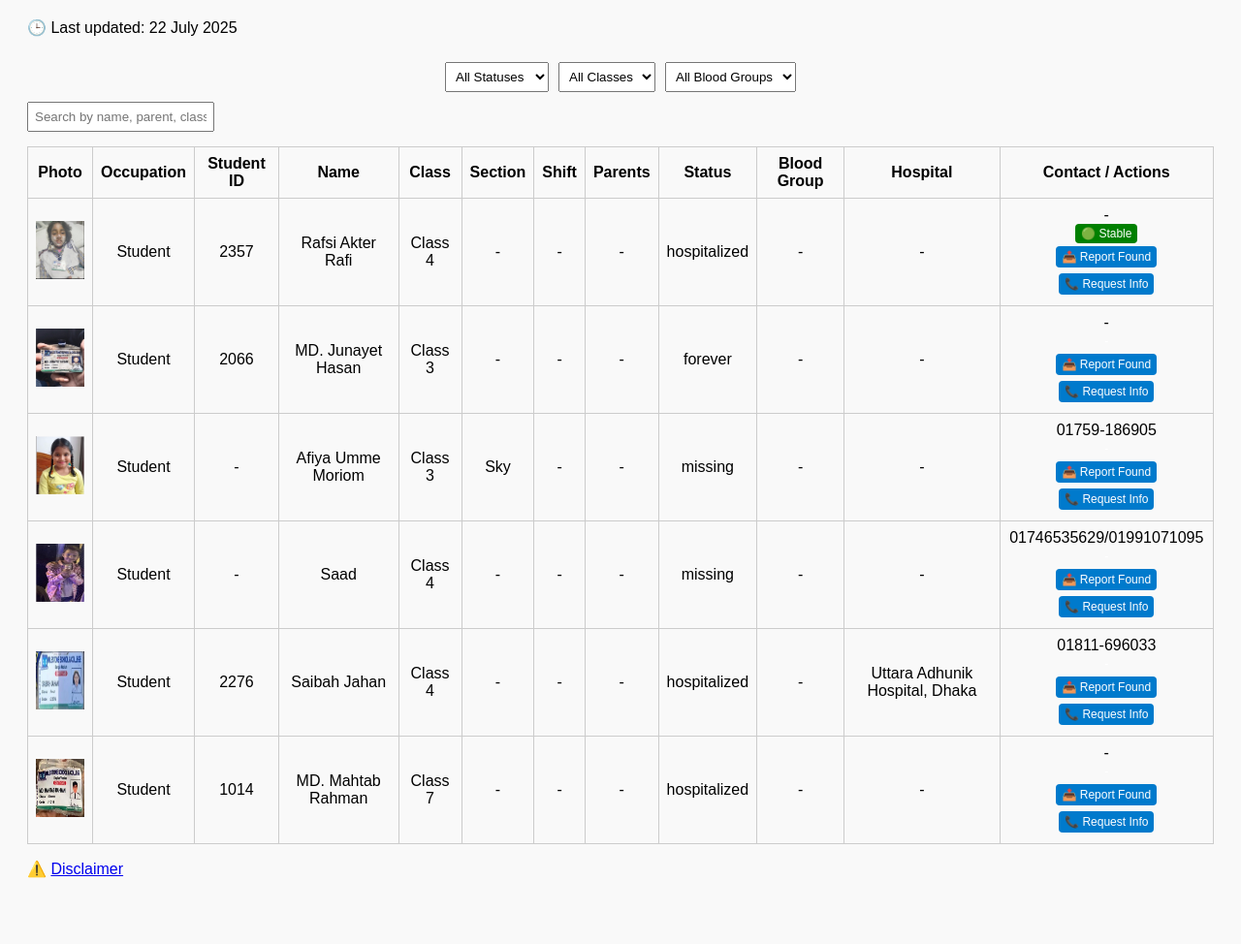
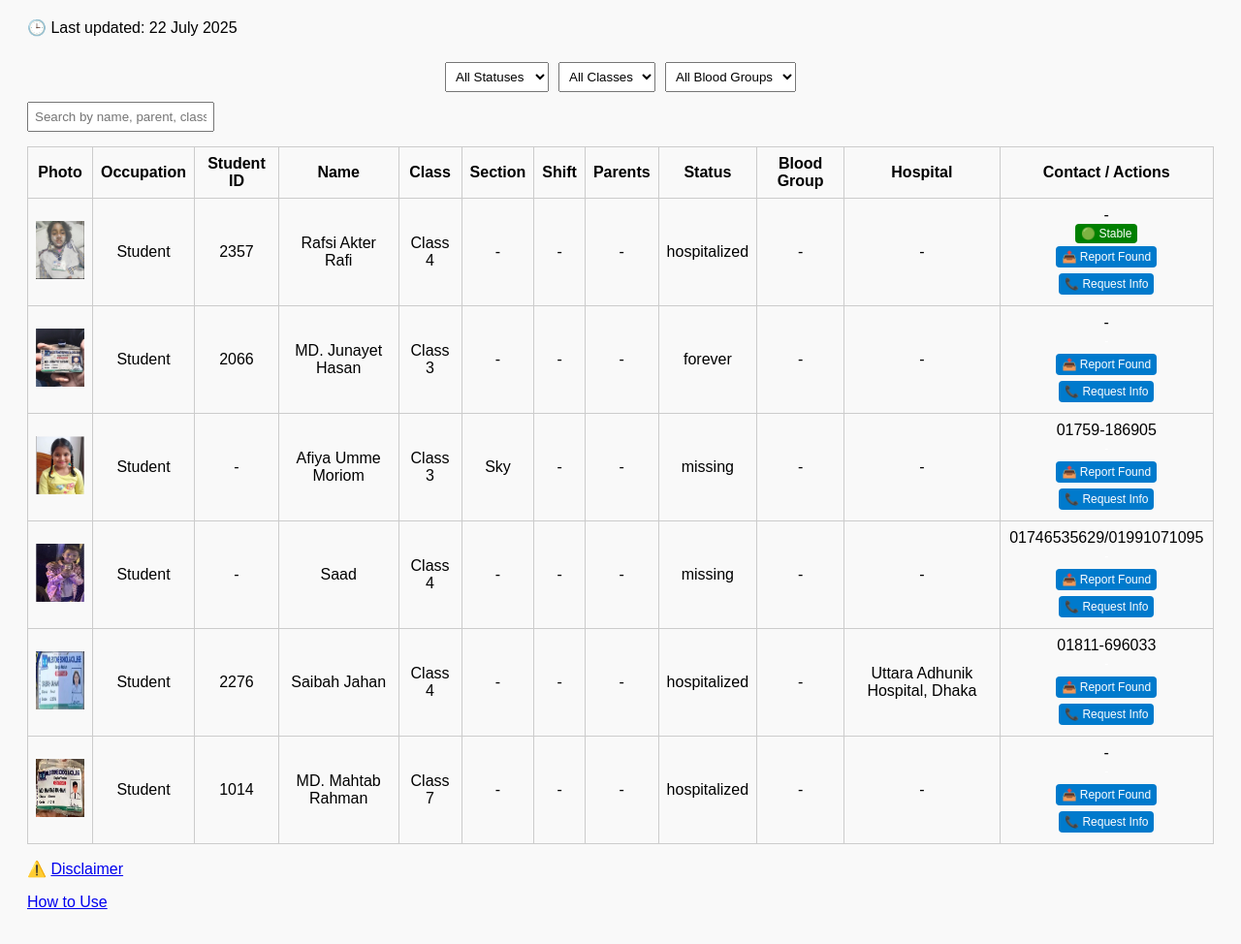
Before and after one commit to msc-tragedy/msc-tragedy, a plain HTML site: page index.html in a window 1280 px wide. Shown: the part 90-1064 px from the top of the page at 97% size. Before the commit the page ends 1040 px from the top, so only its background shows below. Drawn offline with Linux system fonts and the light colour scheme.

Commit message:
Update index.html

```diff
--- a/index.html
+++ b/index.html
@@ -61,6 +61,7 @@
 
   <footer>
     <p>⚠️ <a href="disclaimer.html" target="_blank">Disclaimer</a></p>
+    <p><a href="instructions.html"> How to Use</a></p>
   </footer>
 
   <script src="script.js"></script>
```
